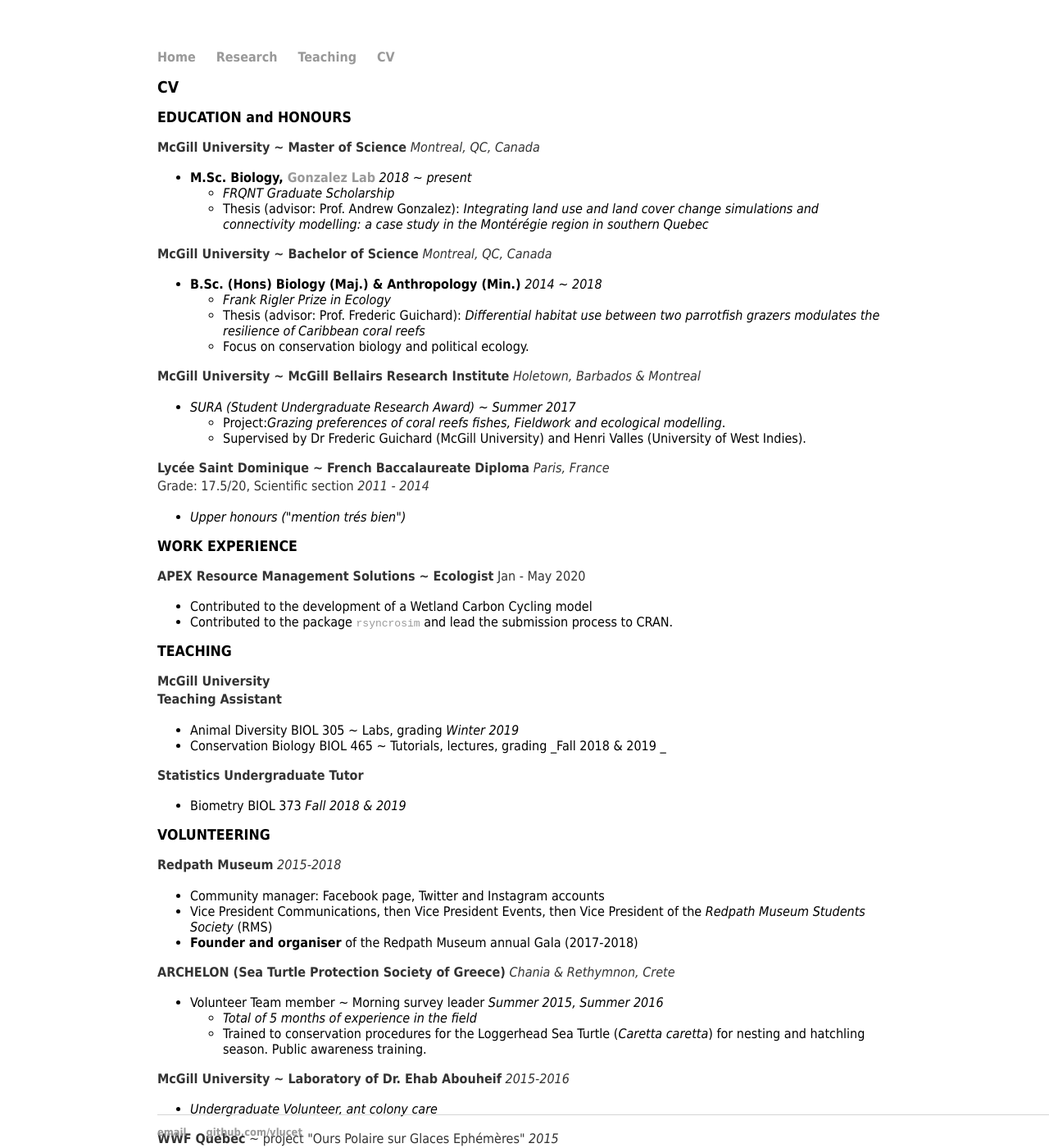
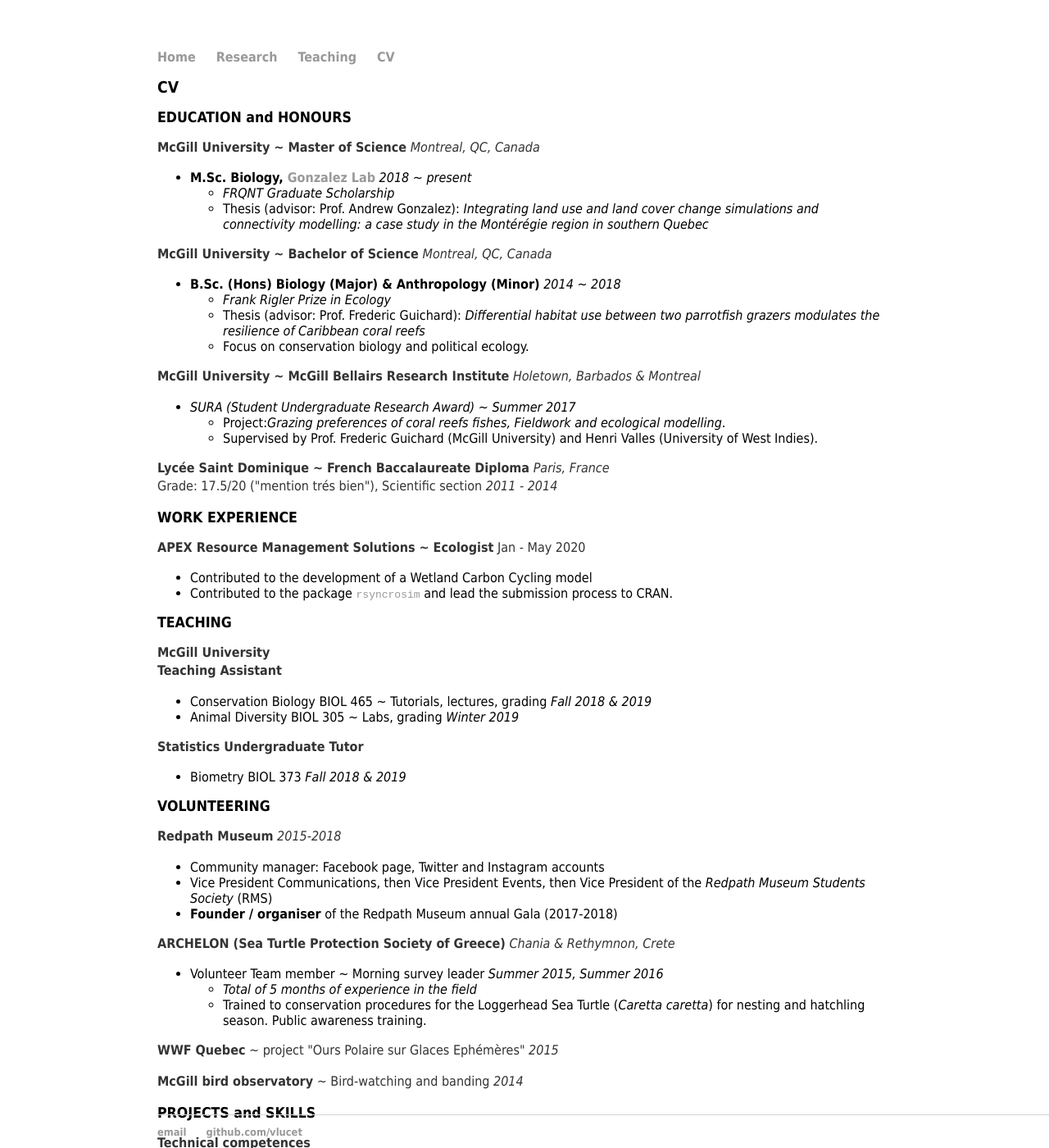
Before and after one commit to lpmi-13/vlucet.github.io, a Jekyll site: the page built from cv/index.md, in a window 1280 px wide and 1400 px high. Shown: the whole window at 82% size. Built offline with Jekyll 4.4.1, drawn with Linux system fonts in a browser that asks for light colours; some of the changed text lies outside the part shown.

Commit message:
make CV shorter

```diff
--- a/cv/index.md
+++ b/cv/index.md
@@ -13,7 +13,7 @@
   - Thesis (advisor: Prof. Andrew Gonzalez): _Integrating land use and land cover change simulations and connectivity modelling: a case study in the Montérégie region in southern Quebec_
 
 **McGill University ~ Bachelor of Science** _Montreal, QC, Canada_
-- **B.Sc. (Hons) Biology (Maj.) &amp; Anthropology (Min.)** _2014 ~ 2018_
+- **B.Sc. (Hons) Biology (Major) &amp; Anthropology (Minor)** _2014 ~ 2018_
   - _Frank Rigler Prize in Ecology_
   - Thesis (advisor: Prof. Frederic Guichard): _Differential habitat use between two parrotfish grazers modulates the resilience of Caribbean coral reefs_
   - Focus on conservation biology and political ecology.
@@ -22,11 +22,10 @@
 
 - _SURA (Student Undergraduate Research Award) ~ Summer 2017_
     - Project:_Grazing preferences of coral reefs fishes, Fieldwork and ecological modelling_.
-    - Supervised by Dr Frederic Guichard (McGill University) and Henri Valles (University of West Indies).
+    - Supervised by Prof. Frederic Guichard (McGill University) and Henri Valles (University of West Indies).
 
 **Lycée Saint Dominique ~ French Baccalaureate Diploma** _Paris, France_
-Grade: 17.5/20, Scientific section _2011 - 2014_
-- _Upper honours (&quot;mention trés bien&quot;)_
+Grade: 17.5/20 (&quot;mention trés bien&quot;), Scientific section _2011 - 2014_
 
 ## WORK EXPERIENCE
 
@@ -38,8 +37,8 @@
 
 **McGill University**
 **Teaching Assistant**
+- Conservation Biology BIOL 465 ~ Tutorials, lectures, grading _Fall 2018 &amp; 2019_
 - Animal Diversity BIOL 305 ~ Labs, grading _Winter 2019_
-- Conservation Biology BIOL 465 ~ Tutorials, lectures, grading _Fall 2018 &amp; 2019 _
 
 **Statistics Undergraduate Tutor**
 - Biometry BIOL 373 _Fall 2018 &amp; 2019_
@@ -49,7 +48,7 @@
 **Redpath Museum** _2015-2018_
 - Community manager: Facebook page, Twitter and Instagram accounts
 - Vice President Communications, then Vice President Events, then Vice President of the _Redpath Museum Students Society_ (RMS)
-- **Founder and organiser** of the Redpath Museum annual Gala (2017-2018)
+- **Founder / organiser** of the Redpath Museum annual Gala (2017-2018)
 
 **ARCHELON (Sea Turtle Protection Society of Greece)** _Chania &amp; Rethymnon, Crete_
 
@@ -57,15 +56,9 @@
   - _Total of 5 months of experience in the field_
   - Trained to conservation procedures for the Loggerhead Sea Turtle (_Caretta caretta_) for nesting and hatchling season. Public awareness training.
 
-**McGill University ~ Laboratory of Dr. Ehab Abouheif** _2015-2016_
-- _Undergraduate Volunteer, ant colony care_
-
 **WWF Quebec** ~ project &quot;Ours Polaire sur Glaces Ephémères&quot; _2015_
 
 **McGill bird observatory** ~ Bird-watching and banding _2014_
-
-**Editions Heloise D&#39;Ormesson (Paris, France)** _Fall 2012_
-- _Intern ~ Manuscripts Proof Reader_
 
 ## PROJECTS and SKILLS
 
@@ -82,7 +75,6 @@
 - Lead Ambassador and Student Member of the Board for Redpath Museum&#39;s &quot;[Cutting edge Lectures Project](https://www.mcgill.ca/seedsofchange/project/cutting-edge-lecture-series-project)&quot;, with McGill Seeds of Change crowdfunding platform.
     - **Goal of $5000, total of $2,850 raised in 108 days ~ funded at 57%**
 
-
 **Languages**
 
 French (native), English (bilingual), Spanish (moderate).
```
